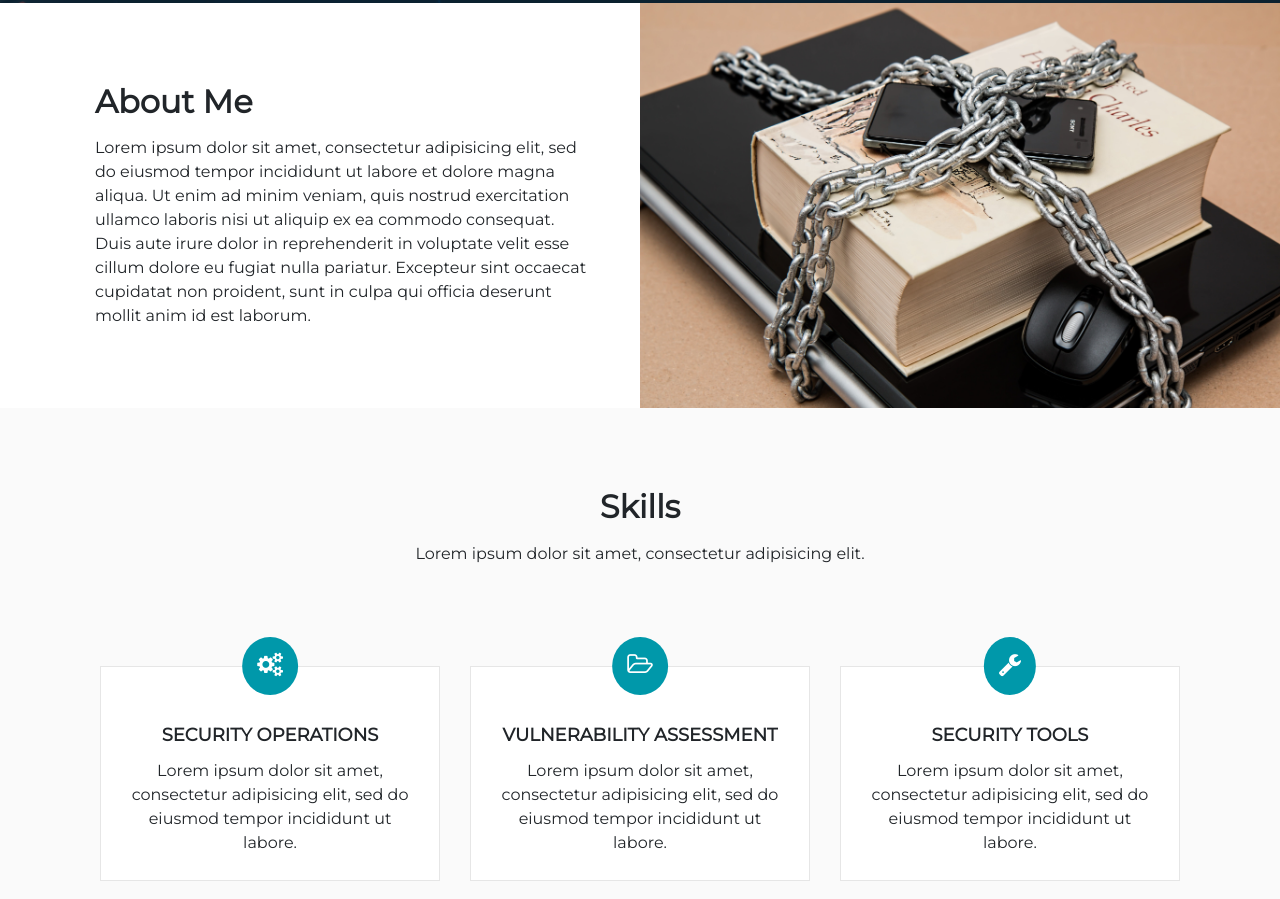
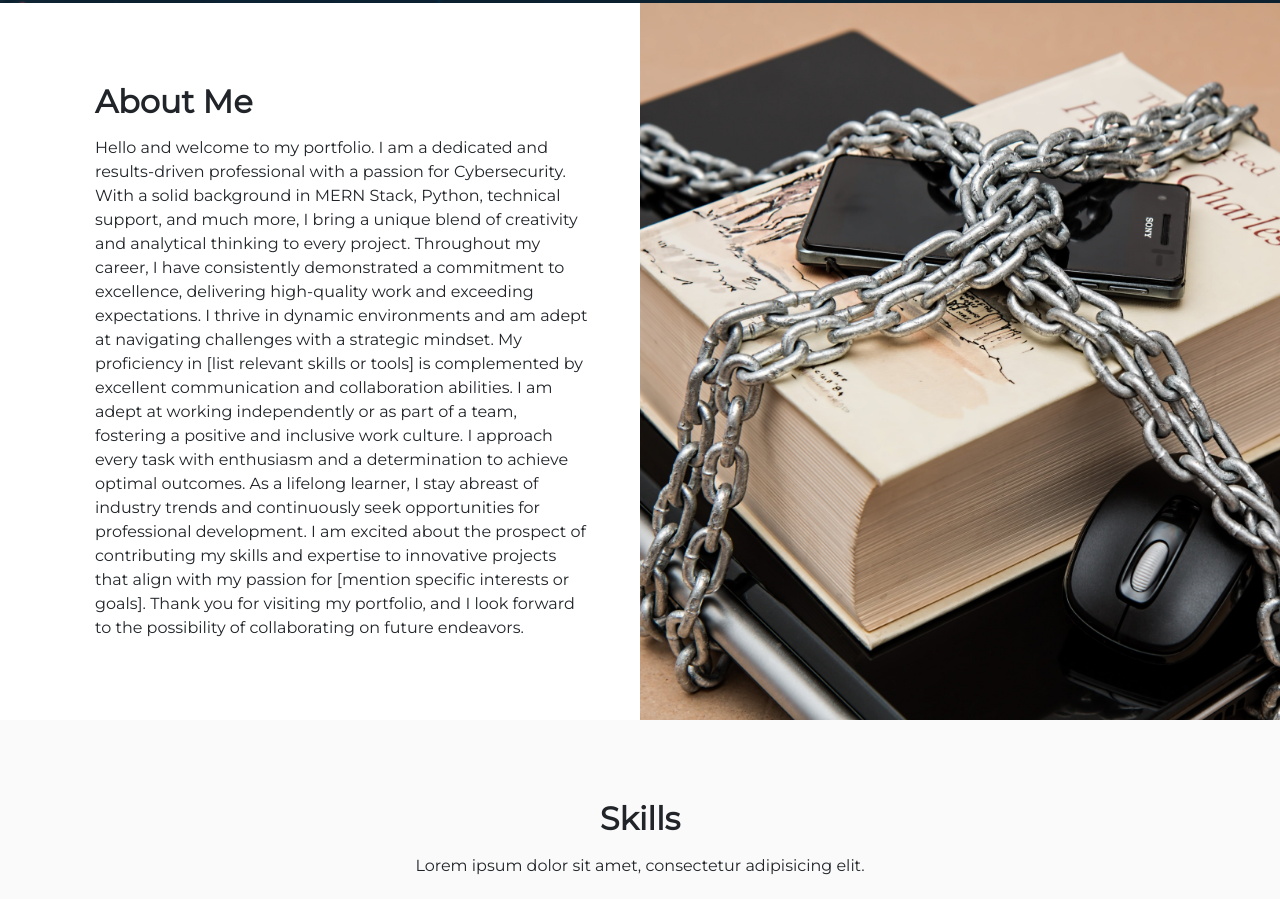
Before and after one commit to cybersecurity-laurentaylor/cybersecurity_portfolio, a plain HTML site: page index.html in a window 1280 px wide. Shown: the part 797-1696 px from the top of the page. Drawn offline with Linux system fonts and the light colour scheme.

Commit message:
submitted about me - not completed as of yet

```diff
--- a/index.html
+++ b/index.html
@@ -81,7 +81,15 @@
             <div class="container">
                 <div class="about-wrapper">
                     <h2>About Me</h2>
-                    <p>Lorem ipsum dolor sit amet, consectetur adipisicing elit, sed do eiusmod tempor incididunt ut labore et dolore magna aliqua. Ut enim ad minim veniam, quis nostrud exercitation ullamco laboris nisi ut aliquip ex ea commodo consequat. Duis aute irure dolor in reprehenderit in voluptate velit esse cillum dolore eu fugiat nulla pariatur. Excepteur sint occaecat cupidatat non proident, sunt in culpa qui officia deserunt mollit anim id est laborum.</p>
+                    <p>Hello and welcome to my portfolio. I am a dedicated and results-driven professional with a passion for Cybersecurity. With a solid background in MERN Stack, Python, technical support, and much more, I bring a unique blend of creativity and analytical thinking to every project.
+
+                        Throughout my career, I have consistently demonstrated a commitment to excellence, delivering high-quality work and exceeding expectations. I thrive in dynamic environments and am adept at navigating challenges with a strategic mindset.
+
+                        My proficiency in [list relevant skills or tools] is complemented by excellent communication and collaboration abilities. I am adept at working independently or as part of a team, fostering a positive and inclusive work culture. I approach every task with enthusiasm and a determination to achieve optimal outcomes.
+
+                        As a lifelong learner, I stay abreast of industry trends and continuously seek opportunities for professional development. I am excited about the prospect of contributing my skills and expertise to innovative projects that align with my passion for [mention specific interests or goals].
+
+                        Thank you for visiting my portfolio, and I look forward to the possibility of collaborating on future endeavors.</p>
                 </div>
             </div>
         </section>
```
